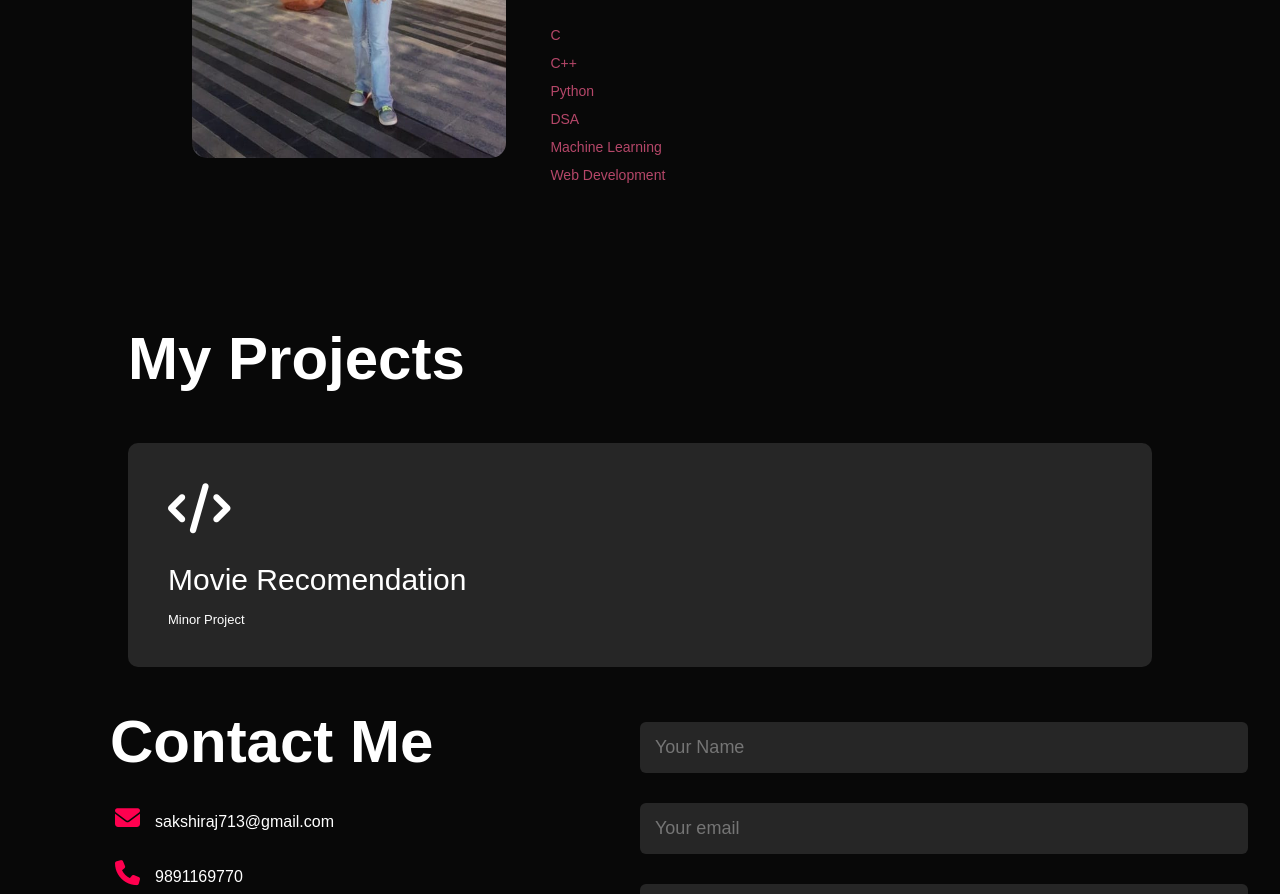
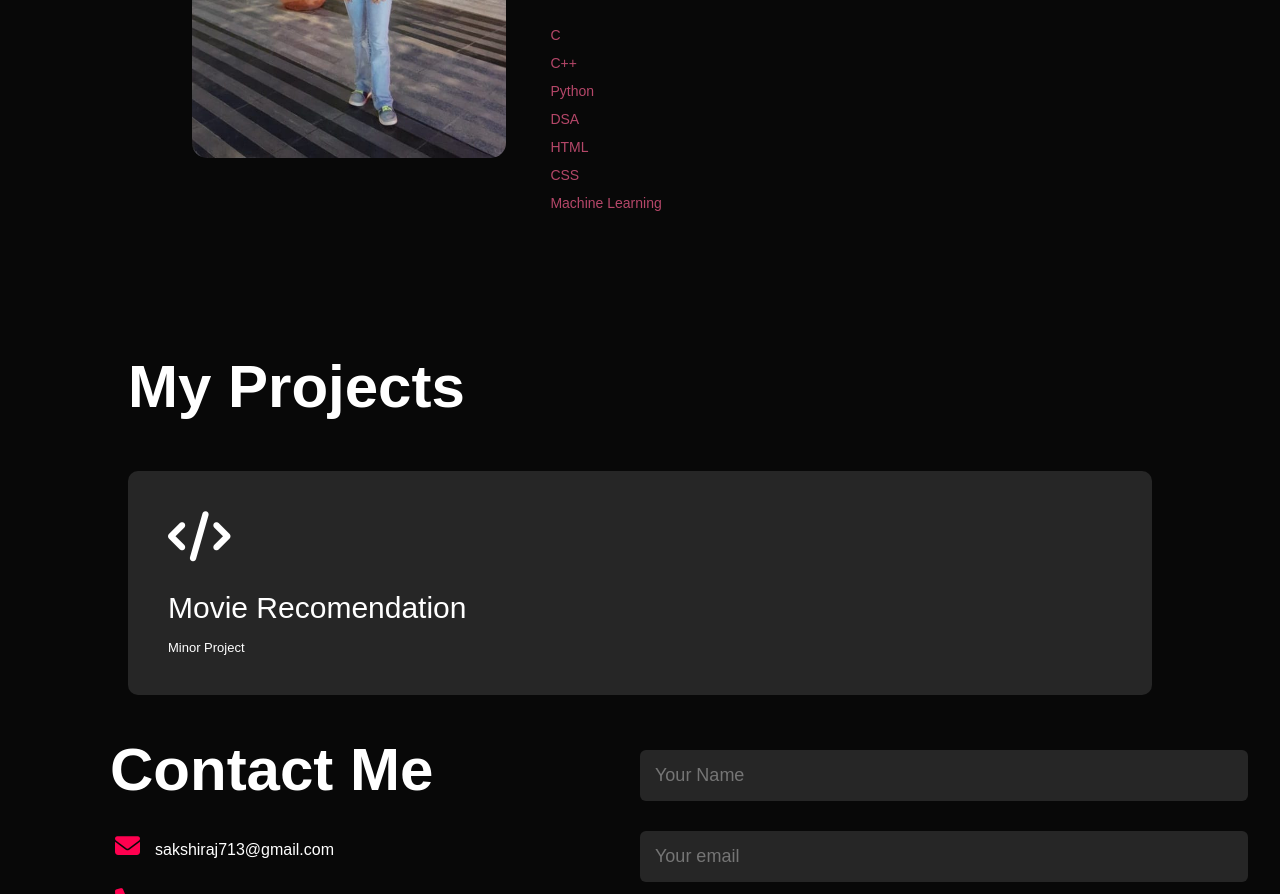
Before and after one commit to isakshiraj/MyPortfolio, a plain HTML site: page index.html in a window 1280 px wide. Shown: the part 1140-2034 px from the top of the page. Drawn offline with Linux system fonts and the light colour scheme.

Commit message:
Update tech skills change index.html

```diff
--- a/index.html
+++ b/index.html
@@ -56,8 +56,9 @@
                         <li><span>C++</span></li>
                         <li><span>Python</span></li>
                         <li><span>DSA</span></li>
+                        <li><span>HTML</span></li>
+                        <li><span>CSS</span></li>
                         <li><span>Machine Learning</span></li>
-                        <li><span>Web Development</span></li>
                     </ul>
                 </div>
                 <div class="tab-contents" id="experience">
```
